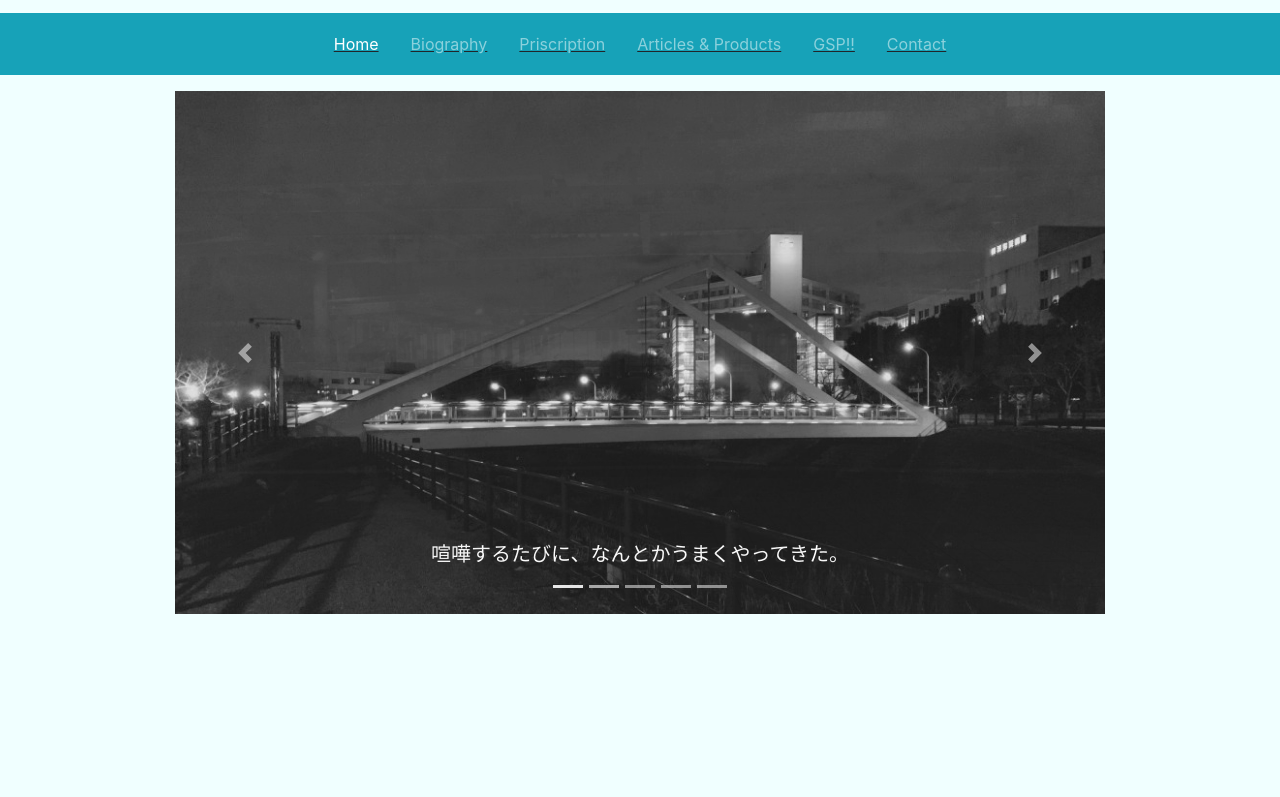
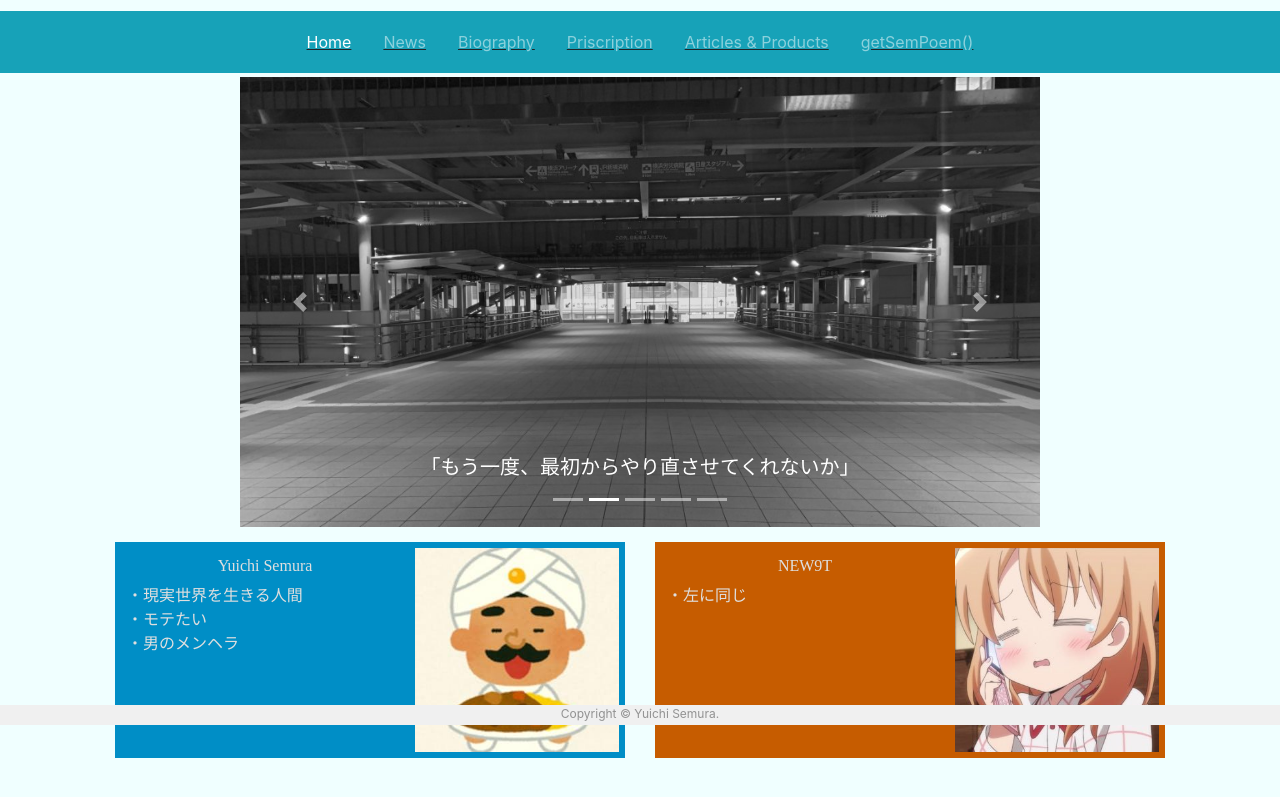
Before and after one commit to YuichiSemura/IAMFrontendEngineer, a plain HTML site: page index.html in a window 1280 px wide. Shown: the part 75-872 px from the top of the page. Before the commit the page ends 800 px from the top, so only its background shows below. Drawn offline with nearby package versions, Linux system fonts and the light colour scheme.

Commit message:
[add] profile and contact

```diff
--- a/css/index.css
+++ b/css/index.css
@@ -3,10 +3,62 @@
   padding: 3px 8px 3px 8px;
 }
 
-.carousel-caption {
+.mincho {
   font-family: 游明朝, "Yu Mincho", YuMincho, "Hiragino Mincho ProN", "Hiragino Mincho Pro", HGS明朝E, メイリオ, Meiryo, serif;
 }
 
 body {
   background-color: azure !important;
 }
+
+#header {
+  padding: 16px
+}
+
+#header p {
+  text-decoration: underline;
+}
+
+.tiles-top-sem {
+  background-color: rgb(0, 142, 198)
+}
+
+.tiles-top-new {
+  background-color: rgb(198, 92, 0)
+}
+
+.tiles-top div {
+  padding: 3px;
+}
+
+.profile p {
+  color: rgb(223, 223, 223);
+}
+
+.row {
+  padding: 15px;
+  margin: 0
+}
+
+.footer {
+  position: absolute;
+  bottom: 0;
+  width: 100%;
+  /* Set the fixed height of the footer here */
+  height: 20px;
+  background-color: rgb(240, 240, 240);
+  color: #929292;
+  font-size: 12px
+}
+
+p {
+  margin: 0;
+}
+
+.modal-content {
+  background-color: rgb(233, 233, 233)!important;
+}
+
+#carousel-top {
+  max-width: 800px;
+}
--- a/index.html
+++ b/index.html
@@ -6,15 +6,29 @@
   <script src="https://code.jquery.com/jquery-3.4.1.slim.min.js" integrity="sha384-J6qa4849blE2+poT4WnyKhv5vZF5SrPo0iEjwBvKU7imGFAV0wwj1yYfoRSJoZ+n" crossorigin="anonymous"></script>
   <script src="https://cdn.jsdelivr.net/npm/popper.js@1.16.0/dist/umd/popper.min.js" integrity="sha384-Q6E9RHvbIyZFJoft+2mJbHaEWldlvI9IOYy5n3zV9zzTtmI3UksdQRVvoxMfooAo" crossorigin="anonymous"></script>
   <script src="https://stackpath.bootstrapcdn.com/bootstrap/4.4.1/js/bootstrap.min.js" integrity="sha384-wfSDF2E50Y2D1uUdj0O3uMBJnjuUD4Ih7YwaYd1iqfktj0Uod8GCExl3Og8ifwB6" crossorigin="anonymous"></script>
+  <script src="https://kit.fontawesome.com/c3240951a6.js" crossorigin="anonymous"></script>
   <link rel="stylesheet" href="https://stackpath.bootstrapcdn.com/bootstrap/4.4.1/css/bootstrap.min.css" integrity="sha384-Vkoo8x4CGsO3+Hhxv8T/Q5PaXtkKtu6ug5TOeNV6gBiFeWPGFN9MuhOf23Q9Ifjh" crossorigin="anonymous">
+
+  <script src="/js/index.js"></script>
   <link rel="stylesheet" href="./css/index.css">
+
 </head>
 
 <body>
-  <nav class="navbar navbar-expand-sm navbar-dark mt-3 mb-3 justify-content-center" style="background-color: azure">
-    <a class="navbar-brand text-info" href="#">FOURTEENAGER LAB.</a>
-  </nav>
-  <nav class="navbar navbar-expand-sm navbar-dark bg-info mb-3">
+  <!-- header (navbar) -->
+
+  <div id="header" class="container-lg" style="background-color: azure;">
+    <div class="row">
+      <h5 class="col-6 text-info text-left" style="margin: 0">FOURTEENAGER LAB.</h5>
+      <div class="col-6">
+        <a style="margin: 0" href="#">
+          <p class="text-info text-right">Contact<i class="fas fa-paper-plane"></i></p>
+        </a>
+      </div>
+    </div>
+  </div>
+  <div id="navbar" class="container-fluid" style="background-color: azure; padding: 0">
+    <nav class="navbar navbar-expand-sm navbar-dark bg-info mb-1">
       <button class="navbar-toggler" type="button" data-toggle="collapse" data-target="#navbarNav4" aria-controls="navbarNav4" aria-expanded="false" aria-label="Toggle navigation">
       <span class="navbar-toggler-icon"></span>
     </button>
@@ -22,6 +36,9 @@
         <ul class="navbar-nav">
           <li class="nav-item active">
             <a class="nav-link" href="#">Home</a>
+          </li>
+          <li class="nav-item">
+            <a class="nav-link" href="#">News</a>
           </li>
           <li class="nav-item">
             <a class="nav-link" href="#">Biography</a>
@@ -33,65 +50,144 @@
             <a class="nav-link" href="#">Articles & Products</a>
           </li>
           <li class="nav-item">
-          <a class="nav-link" href="#">GSP!!</a>
-        </li>
-        <li class="nav-item">
-          <a class="nav-link" href="#">Contact</a>
+            <a class="nav-link" data-toggle="modal" href="#gsp-modal">getSemPoem()</a>
           </li>
         </ul>
       </div>
     </nav>
-  <div class="container-lg" style="background-color: azure; max-width: 960px;">
-    <div id="carouselExampleIndicators" class="carousel slide carousel-fade mx-auto" data-ride="carousel">
+  </div>
+
+  <!-- container start -->
+  <div class="container-lg" style="background-color: azure;">
+    <!-- carousel -->
+    <div id="carousel-top" class="carousel slide carousel-fade mx-auto" data-interval="4000" data-pause="false" data-ride="carousel">
       <ol class="carousel-indicators">
-        <li data-target="#carouselExampleIndicators" data-slide-to="0" class="active"></li>
-        <li data-target="#carouselExampleIndicators" data-slide-to="1"></li>
-        <li data-target="#carouselExampleIndicators" data-slide-to="2"></li>
-        <li data-target="#carouselExampleIndicators" data-slide-to="3"></li>
-        <li data-target="#carouselExampleIndicators" data-slide-to="4"></li>
+        <li data-target="#carousel-top" data-slide-to="0" class="active"></li>
+        <li data-target="#carousel-top" data-slide-to="1"></li>
+        <li data-target="#carousel-top" data-slide-to="2"></li>
+        <li data-target="#carousel-top" data-slide-to="3"></li>
+        <li data-target="#carousel-top" data-slide-to="4"></li>
       </ol>
       <div class="carousel-inner">
         <div class="carousel-item active">
-          <img src="/assets/slider-1.JPG" alt="First slide" class="img-fluid">
-          <div class="carousel-caption d-none d-md-block">
-            <h5>喧嘩するたびに、なんとかうまくやってきた。</h5>
+          <img src="/assets/slider-1.JPG" alt="img1" class="img-fluid">
+          <div class="carousel-caption mincho d-none d-md-block">
+            <h5>二人の距離が離れそうになるたびに、</h5>
           </div>
         </div>
         <div class="carousel-item">
-          <img src="/assets/slider-2.JPG" alt="First slide" class="img-fluid">
-          <div class="carousel-caption d-none d-md-block">
-            <h5>「もう一度、最初からやり直してくれないか」</h5>
+          <img src="/assets/slider-2.JPG" alt="img2" class="img-fluid">
+          <div class="carousel-caption mincho d-none d-md-block">
+            <h5>「もう一度、最初からやり直させてくれないか」</h5>
           </div>
         </div>
         <div class="carousel-item">
-          <img src="/assets/slider-3.JPG" alt="First slide" class="img-fluid">
-          <div class="carousel-caption d-none d-md-block">
-            <h5>どうして、あの時だけは言えなかったんだろうか。</h5>
+          <img src="/assets/slider-3.JPG" alt="img3" class="img-fluid">
+          <div class="carousel-caption mincho d-none d-md-block">
+            <h5>何度もそうしてきたはずなのに、</h5>
+            <h5>どうしてあの時だけは言えなかったんだろう。</h5>
           </div>
         </div>
         <div class="carousel-item">
-          <img src="/assets/slider-4.JPG" alt="First slide" class="img-fluid">
-          <div class="carousel-caption d-none d-md-block">
-            <h5>今も君のことを思い続ける僕の未練は、</h5>
+          <img src="/assets/slider-4.JPG" alt="img4" class="img-fluid">
+          <div class="carousel-caption mincho d-none d-md-block">
+            <h5>君のことだけを想っていた僕の魂は、</h5>
           </div>
         </div>
         <div class="carousel-item">
-          <img src="/assets/slider-5.JPG" alt="First slide" class="img-fluid">
-          <div class="carousel-caption d-none d-md-block">
-            <h5>別れ話をしたあの海辺に取り残されている。</h5>
+          <img src="/assets/slider-5.JPG" alt="img5" class="img-fluid">
+          <div class="carousel-caption mincho d-none d-md-block">
+            <h5>別れ話をした、あの海辺に未だ取り残されている。</h5>
           </div>
         </div>
       </div>
-      <a class="carousel-control-prev" href="#carouselExampleIndicators" role="button" data-slide="prev">
+      <a class="carousel-control-prev" href="#carousel-top" role="button" data-slide="prev">
         <span class="carousel-control-prev-icon" aria-hidden="true"></span>
         <span class="sr-only">Previous</span>
       </a>
-      <a class="carousel-control-next" href="#carouselExampleIndicators" role="button" data-slide="next">
+      <a class="carousel-control-next" href="#carousel-top" role="button" data-slide="next">
         <span class="carousel-control-next-icon" aria-hidden="true"></span>
         <span class="sr-only">Next</span>
       </a>
     </div>
 
+    <!-- What's New? -->
+
+    <!-- person -->
+    <div class="row mincho">
+      <!-- sem -->
+      <div class="col-6">
+        <div class="tiles-top tiles-top-sem">
+          <div class="row">
+            <div class="col-7">
+              <div class="row profile">
+                <div class="col-12 justify-content-center">
+                  <p class="text-center">Yuichi Semura</p>
+                </div>
+                <div class="col-12">
+                  <p>・現実世界を生きる人間</p>
+                  <p>・モテたい</p>
+                  <p>・男のメンヘラ</p>
+                </div>
+              </div>
+            </div>
+            <div class="col-5">
+              <img src="/assets/sem.JPG" alt="img1" class="img-fluid">
+            </div>
+          </div>
+        </div>
+      </div>
+
+      <!-- new -->
+      <div class="col-6">
+        <div class="tiles-top tiles-top-new">
+          <div class="row">
+            <div class="col-7">
+              <div class="row profile">
+                <div class="col-12 justify-content-center">
+                  <p class="text-center">NEW9T</p>
+                </div>
+                <div class="col-12">
+                  <p>・左に同じ</p>
+
+                </div>
+              </div>
+            </div>
+            <div class="col-5">
+              <img src="/assets/new.JPG" alt="img1" class="img-fluid">
+            </div>
+          </div>
+        </div>
+      </div>
+    </div>
+  </div>
+  <!-- container end -->
+
+  <!-- footer -->
+  <div class="footer gray">
+    <div class="container justify-content-center" style="text-align: center;">
+      <p>Copyright © Yuichi Semura.</p>
+    </div>
+  </div>
+
+  <!-- Modal -->
+  <div class="modal fade" id="gsp-modal" tabindex="-1" role="dialog" aria-labelledby="gsp-modal-label" aria-hidden="true">
+    <div class="modal-dialog" role="document">
+      <div class="modal-content">
+        <div class="modal-header justify-content-center">
+          <h5 class="modal-title mincho text-center" id="gsp-modal-label">
+            横井さんが寝ている。
+          </h5>
+        </div>
+        <div class="modal-body mincho text-center">
+          吉川「寝ている横井さんもかわいいな」
+        </div>
+        <div class="modal-footer justify-content-center">
+          <button type="button" class="btn btn-secondary" data-dismiss="modal">閉じる</button>
+          <button type="button" class="btn btn-primary">getSemPoem()</button>
+        </div>
+      </div>
+    </div>
   </div>
 </body>
 
--- /dev/null
+++ b/js/index.js
@@ -0,0 +1,5 @@
+init()
+
+function init() {
+  console.log("init()")
+}
```
Also changed, not shown: assets/new.jpg (added), assets/sem.jpg (added). Lines whose indentation alone changed are shown as unchanged.
